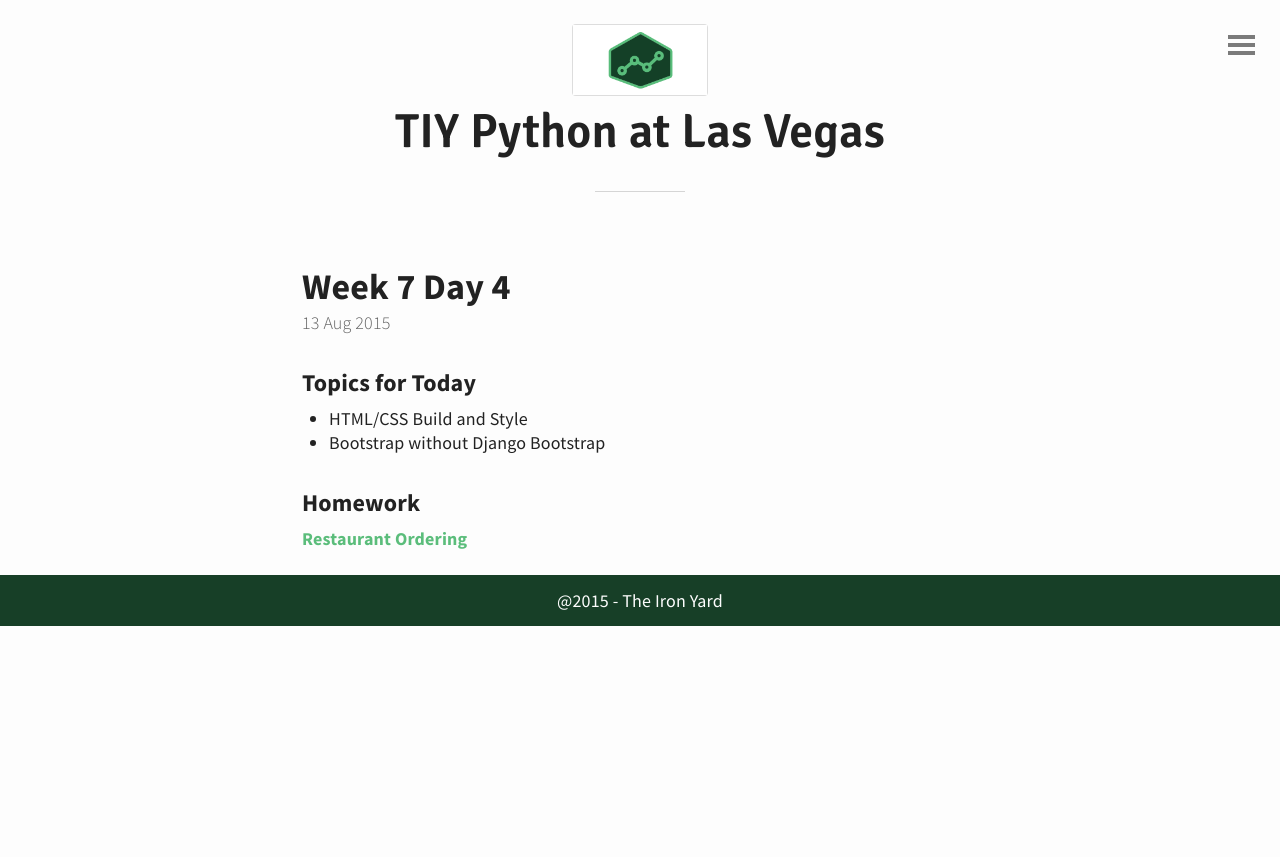
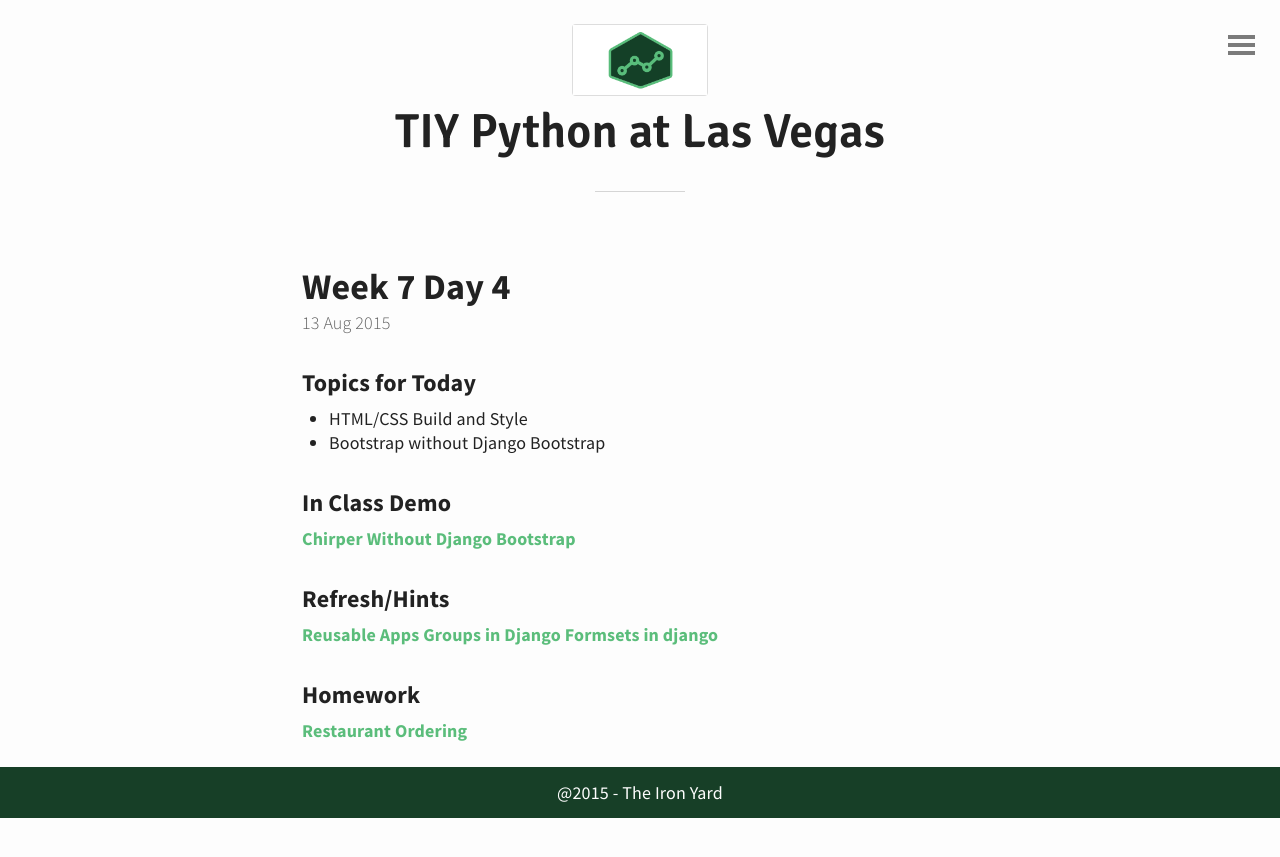
Before and after one commit to tiy-lv-python-2015-06/tiy-lv-python-2015-06.github.io, a Jekyll site: the page built from _posts/2015-08-13-Week-7-Day-4.md, in a window 1280 px wide. Shown: the top 857 px of the page. Built offline with Jekyll 4.4.1, drawn with Linux system fonts in a browser that asks for light colours.

Commit message:
Adding extra links

```diff
--- a/_posts/2015-08-13-Week-7-Day-4.md
+++ b/_posts/2015-08-13-Week-7-Day-4.md
@@ -6,5 +6,13 @@ title: Week 7 Day 4
 * HTML/CSS Build and Style
 * Bootstrap without Django Bootstrap
 
+### In Class Demo
+[Chirper Without Django Bootstrap](https://github.com/tiy-lv-python-2015-06/chirper/tree/w7d4)
+
+### Refresh/Hints
+[Reusable Apps](https://docs.djangoproject.com/en/1.8/intro/reusable-apps/)
+[Groups in Django](https://docs.djangoproject.com/en/1.8/topics/auth/default/)
+[Formsets in django](https://docs.djangoproject.com/en/1.8/topics/forms/modelforms/#s-model-formsets)
+
 ### Homework
 [Restaurant Ordering](https://github.com/tiy-lv-python-2015-06/Restaurant)
```
